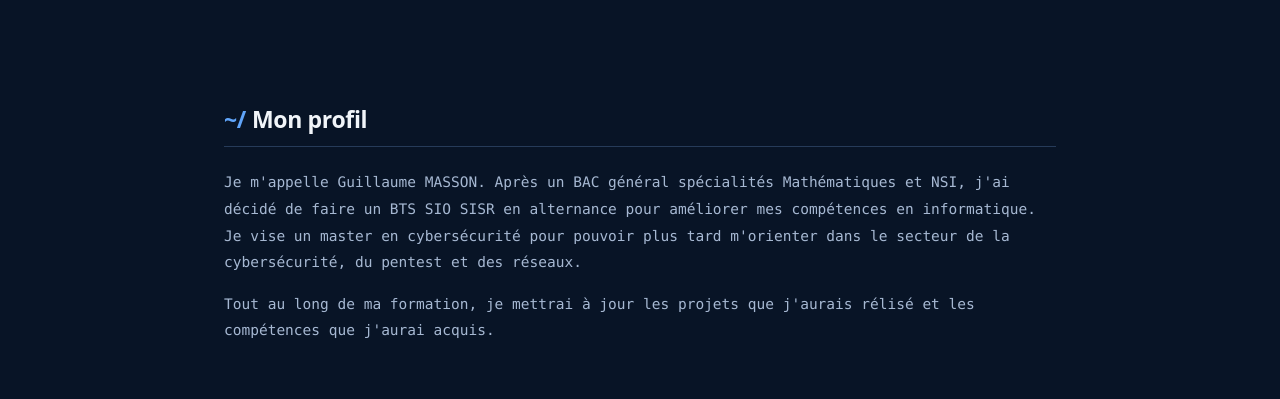
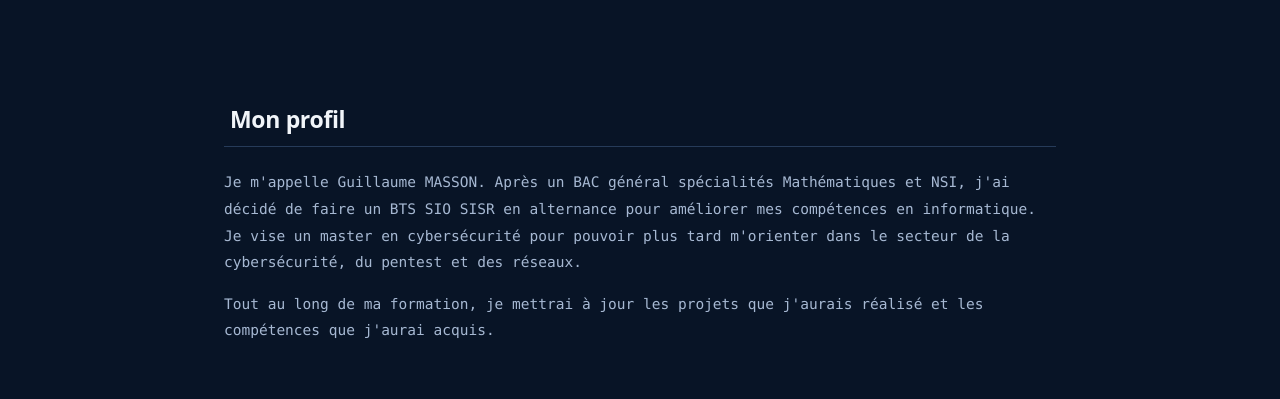
Before and after one commit to Noxioz/template_portfolio_bts, a Jekyll site: the page built from index.html, in a window 1280 px wide and 900 px high, scrolled down 735 px. Shown: the part 157-556 px from the top of the window. Built offline with Jekyll 4.4.1, drawn with Linux system fonts in a browser that asks for light colours; some of the changed text lies outside the part shown.

Commit message:
Update index.html

```diff
--- a/index.html
+++ b/index.html
@@ -19,9 +19,9 @@ title: Accueil
   {% assign projets_ecole = projets | where: "type", "ecole" %}
   {% assign projets_perso = projets | where: "type", "perso" %}
   <div class="wrap">
-    <section id="profil" class="profil"><h2><span class="sym">~/</span>Mon profil</h2>
+    <section id="profil" class="profil"><h2><span class="sym"></span>Mon profil</h2>
       <p>Je m'appelle Guillaume MASSON. Après un BAC général spécialités Mathématiques et NSI, j'ai décidé de faire un BTS SIO SISR en alternance pour améliorer mes compétences en informatique. Je vise un master en cybersécurité pour pouvoir plus tard m'orienter dans le secteur de la cybersécurité, du pentest et des réseaux.</p>
-      <p>Tout au long de ma formation, je mettrai à jour les projets que j'aurais rélisé et les compétences que j'aurai acquis.</p>
+      <p>Tout au long de ma formation, je mettrai à jour les projets que j'aurais réalisé et les compétences que j'aurai acquis.</p>
     </section>
     <section id="projets"><h2><span class="sym">$</span>Mes projets</h2>
       <p class="group-label"><b>[ scolaires ]</b> — travaux réalisés dans le cadre du BTS SIO ({{ projets_ecole.size }})</p>
@@ -42,7 +42,7 @@ title: Accueil
       {% for c in site.data.competences %}<tr><td class="skill">{{ c.libelle }}</td>{% for p in projets_ecole %}<td class="c">{% if p.competences contains c.code %}<a class="chk" href="{{ p.url | relative_url }}" aria-label="{{ c.libelle }} — {{ p.title }}">✓</a>{% endif %}</td>{% endfor %}{% for p in projets_perso %}<td class="c">{% if p.competences contains c.code %}<a class="chk" href="{{ p.url | relative_url }}" aria-label="{{ c.libelle }} — {{ p.title }}">✓</a>{% endif %}</td>{% endfor %}</tr>{% endfor %}
       </tbody></table></div><p class="note"># Cliquer sur une coche ouvre le projet correspondant</p>
     </section>
-    <section id="contact"><h2><span class="sym">$</span>Me contacter</h2><p class="contact-intro">Une question sur un projet, une proposition de stage ou une collaboration ?</p><div class="contact-list">
+    <section id="contact"><h2><span class="sym">$</span>Me contacter</h2><p class="contact-intro">Une question sur un projet, une proposition de modification ou de collaboration ? Contactez-moi :</p><div class="contact-list">
       {% if site.email != "" %}<a class="cell" href="mailto:{{ site.email }}"><span class="k">[ e-mail ]</span><span class="v">{{ site.email }}</span></a>{% endif %}
       {% if site.linkedin != "" %}<a class="cell" href="{{ site.linkedin }}" target="_blank" rel="noopener noreferrer"><span class="k">[ linkedin ]</span><span class="v">Profil LinkedIn ↗</span></a>{% endif %}
       {% if site.github_username != "" and site.github_username != "YOUR-USERNAME" %}<a class="cell" href="https://github.com/{{ site.github_username }}" target="_blank" rel="noopener noreferrer"><span class="k">[ github ]</span><span class="v">github.com/{{ site.github_username }} ↗</span></a>{% endif %}
```
